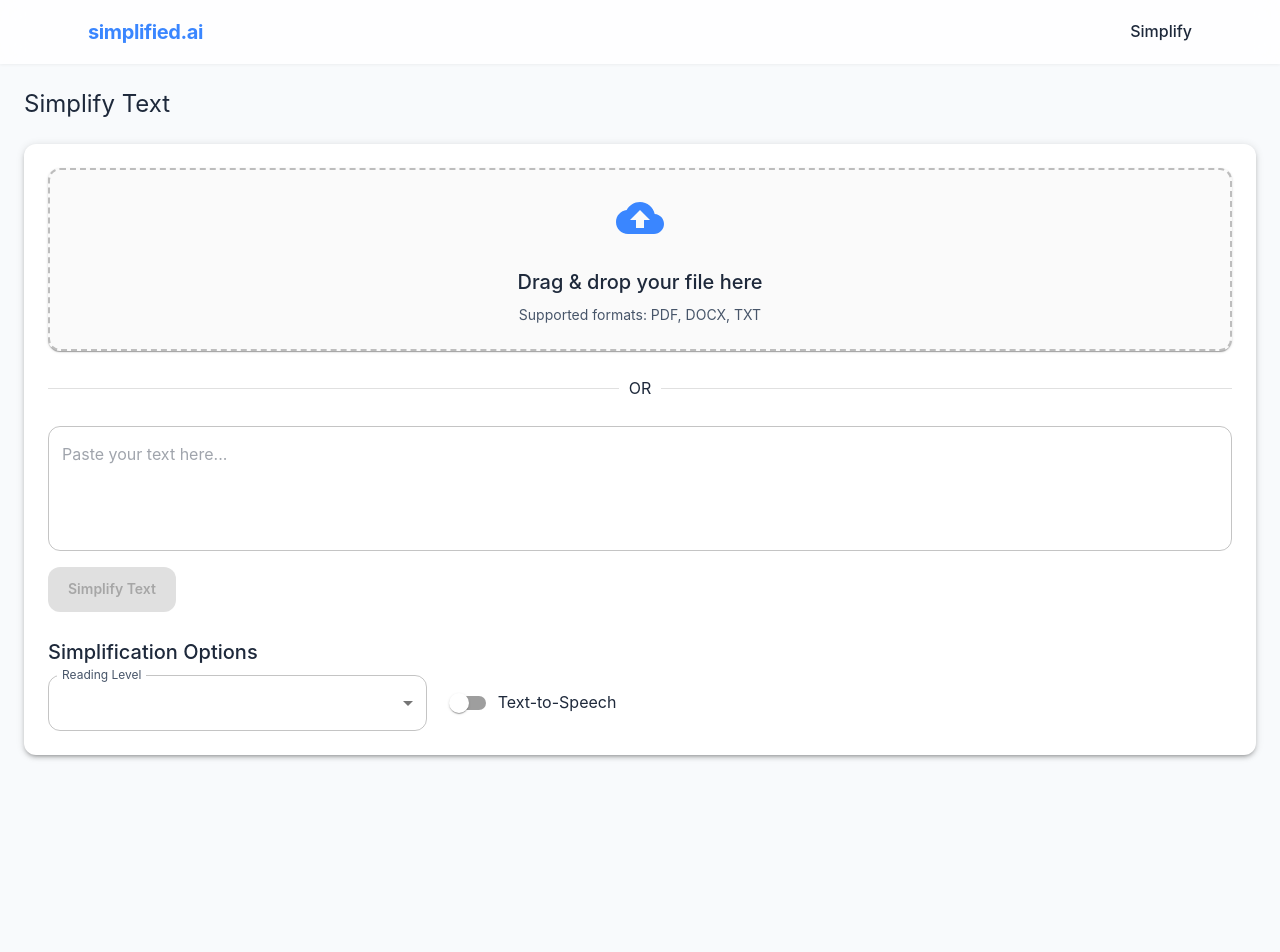
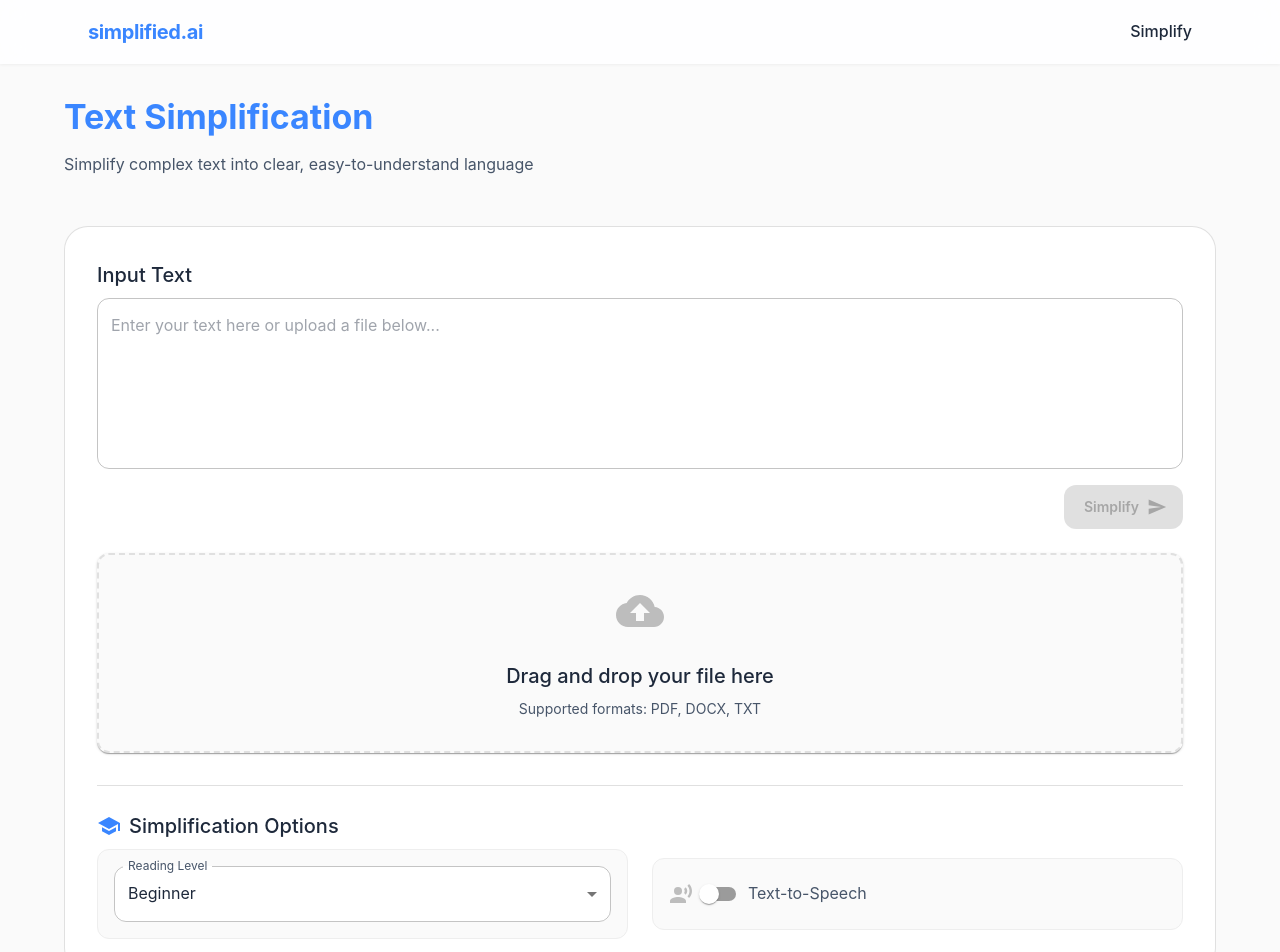
Before and after one commit to jackwang1216/Simplified.ai, a React (Create React App) app in the folder frontend/: page /simplify in a window 1280 px wide. Shown: the top 952 px of the page. Before the commit the page ends 800 px from the top, so only its background shows below. Built offline with nearby package versions, Linux system fonts and the light colour scheme.

Commit message:
ui ux changes

```diff
--- a/frontend/src/components/FileUpload.js
+++ b/frontend/src/components/FileUpload.js
@@ -5,29 +5,33 @@ import {
   Button,
   TextField,
   Typography,
-  Divider,
   Paper,
-  CircularProgress,
-  Alert,
+  useTheme,
+  IconButton,
+  Tooltip,
 } from '@mui/material';
 import { styled } from '@mui/material/styles';
 import CloudUploadIcon from '@mui/icons-material/CloudUpload';
+import DeleteIcon from '@mui/icons-material/Delete';
+import SendIcon from '@mui/icons-material/Send';
 
 const DropzoneArea = styled(Paper)(({ theme }) => ({
-  padding: theme.spacing(3),
+  padding: theme.spacing(4),
   textAlign: 'center',
   cursor: 'pointer',
   borderStyle: 'dashed',
   borderWidth: 2,
-  borderColor: theme.palette.grey[400],
+  borderColor: theme.palette.grey[300],
   backgroundColor: theme.palette.grey[50],
+  transition: 'all 0.3s ease',
   '&:hover': {
     borderColor: theme.palette.primary.main,
     backgroundColor: theme.palette.grey[100],
   },
 }));
 
-const FileUpload = ({ onFileUpload, onTextSubmit, isLoading, error }) => {
+const FileUpload = ({ onFileUpload, onTextSubmit, isLoading }) => {
+  const theme = useTheme();
   const [text, setText] = useState('');
 
   const onDrop = useCallback((acceptedFiles) => {
@@ -53,62 +57,67 @@ const FileUpload = ({ onFileUpload, onTextSubmit, isLoading, error }) => {
     }
   };
 
+  const handleClearText = () => {
+    setText('');
+  };
+
   return (
     <Box>
-      {error && (
-        <Alert severity="error" sx={{ mb: 2 }}>
-          {error}
-        </Alert>
-      )}
+      <Box sx={{ mb: 3 }}>
+        <TextField
+          fullWidth
+          multiline
+          rows={6}
+          placeholder="Enter your text here or upload a file below..."
+          value={text}
+          onChange={(e) => setText(e.target.value)}
+          disabled={isLoading}
+          variant="outlined"
+          sx={{
+            '& .MuiOutlinedInput-root': {
+              backgroundColor: '#fff',
+              '&:hover': {
+                '& > fieldset': {
+                  borderColor: theme.palette.primary.main,
+                },
+              },
+            },
+          }}
+        />
+        <Box sx={{ mt: 2, display: 'flex', justifyContent: 'flex-end', gap: 1 }}>
+          {text && (
+            <Tooltip title="Clear text">
+              <IconButton
+                onClick={handleClearText}
+                disabled={isLoading}
+                size="small"
+                sx={{ color: theme.palette.grey[500] }}
+              >
+                <DeleteIcon />
+              </IconButton>
+            </Tooltip>
+          )}
+          <Button
+            variant="contained"
+            onClick={handleTextSubmit}
+            disabled={!text.trim() || isLoading}
+            endIcon={<SendIcon />}
+          >
+            Simplify
+          </Button>
+        </Box>
+      </Box>
 
       <DropzoneArea {...getRootProps()}>
         <input {...getInputProps()} />
-        {isLoading ? (
-          <CircularProgress sx={{ mb: 2 }} />
-        ) : (
-          <CloudUploadIcon sx={{ fontSize: 48, color: 'primary.main', mb: 2 }} />
-        )}
+        <CloudUploadIcon sx={{ fontSize: 48, color: theme.palette.grey[400], mb: 2 }} />
         <Typography variant="h6" gutterBottom>
-          {isDragActive
-            ? 'Drop your file here'
-            : isLoading
-            ? 'Processing...'
-            : 'Drag & drop your file here'}
+          {isDragActive ? 'Drop your file here' : 'Drag and drop your file here'}
         </Typography>
-        <Typography variant="body2" color="textSecondary">
+        <Typography variant="body2" color="text.secondary">
           Supported formats: PDF, DOCX, TXT
         </Typography>
       </DropzoneArea>
-
-      <Divider sx={{ my: 3 }}>OR</Divider>
-
-      <Box sx={{ mt: 3 }}>
-        <TextField
-          fullWidth
-          multiline
-          rows={4}
-          variant="outlined"
-          placeholder="Paste your text here..."
-          value={text}
-          onChange={(e) => setText(e.target.value)}
-          disabled={isLoading}
-        />
-        <Button
-          variant="contained"
-          onClick={handleTextSubmit}
-          sx={{ mt: 2 }}
-          disabled={!text.trim() || isLoading}
-        >
-          {isLoading ? (
-            <>
-              <CircularProgress size={20} sx={{ mr: 1 }} />
-              Processing...
-            </>
-          ) : (
-            'Simplify Text'
-          )}
-        </Button>
-      </Box>
     </Box>
   );
 };
--- a/frontend/src/components/SimplificationOptions.js
+++ b/frontend/src/components/SimplificationOptions.js
@@ -9,7 +9,11 @@ import {
   FormControlLabel,
   Typography,
   Grid,
+  Paper,
+  useTheme,
 } from "@mui/material";
+import RecordVoiceOverIcon from '@mui/icons-material/RecordVoiceOver';
+import SchoolIcon from '@mui/icons-material/School';
 
 const SimplificationOptions = ({
   readingLevel,
@@ -17,29 +21,59 @@ const SimplificationOptions = ({
   isTextToSpeechEnabled,
   onTextToSpeechToggle,
 }) => {
+  const theme = useTheme();
+
   return (
     <Box>
-      <Typography variant="h6" gutterBottom>
+      <Typography variant="h6" gutterBottom sx={{ display: 'flex', alignItems: 'center', gap: 1 }}>
+        <SchoolIcon sx={{ color: theme.palette.primary.main }} />
         Simplification Options
       </Typography>
 
       <Grid container spacing={3} alignItems="center">
-        <Grid item xs={12} md={4}>
+        <Grid item xs={12} md={6}>
+          <Paper
+            elevation={0}
+            sx={{
+              p: 2,
+              borderRadius: 1,
+              border: `1px solid ${theme.palette.grey[200]}`,
+              backgroundColor: theme.palette.grey[50],
+            }}
+          >
             <FormControl fullWidth>
               <InputLabel>Reading Level</InputLabel>
               <Select
                 value={readingLevel}
                 label="Reading Level"
                 onChange={(e) => onReadingLevelChange(e.target.value)}
+                sx={{
+                  backgroundColor: '#fff',
+                }}
               >
-              <MenuItem value="5">5th Grade</MenuItem>
-              <MenuItem value="8">8th Grade</MenuItem>
-              <MenuItem value="12">12th Grade</MenuItem>
+                <MenuItem value="beginner">Beginner</MenuItem>
+                <MenuItem value="intermediate">Intermediate</MenuItem>
+                <MenuItem value="expert">Expert</MenuItem>
               </Select>
             </FormControl>
+          </Paper>
         </Grid>
 
-        <Grid item xs={12} md={4}>
+        <Grid item xs={12} md={6}>
+          <Paper
+            elevation={0}
+            sx={{
+              p: 2,
+              borderRadius: 1,
+              border: `1px solid ${theme.palette.grey[200]}`,
+              backgroundColor: theme.palette.grey[50],
+              display: 'flex',
+              alignItems: 'center',
+              justifyContent: 'space-between',
+            }}
+          >
+            <Box sx={{ display: 'flex', alignItems: 'center', gap: 1 }}>
+              <RecordVoiceOverIcon sx={{ color: isTextToSpeechEnabled ? theme.palette.primary.main : theme.palette.grey[400] }} />
               <FormControlLabel
                 control={
                   <Switch
@@ -48,8 +82,14 @@ const SimplificationOptions = ({
                     color="primary"
                   />
                 }
-            label="Text-to-Speech"
+                label={
+                  <Typography variant="body1" color={isTextToSpeechEnabled ? 'primary' : 'text.secondary'}>
+                    Text-to-Speech
+                  </Typography>
+                }
               />
+            </Box>
+          </Paper>
         </Grid>
       </Grid>
     </Box>
--- a/frontend/src/pages/SimplificationPage.js
+++ b/frontend/src/pages/SimplificationPage.js
@@ -1,6 +1,17 @@
 import React, { useState, useEffect } from "react";
 import axios from "axios";
-import { Box, Grid, Paper, Typography, Container } from "@mui/material";
+import {
+  Box,
+  Grid,
+  Paper,
+  Typography,
+  Container,
+  Divider,
+  useTheme,
+  LinearProgress,
+  Alert,
+  Fade
+} from "@mui/material";
 import FileUpload from "../components/FileUpload";
 import SimplificationOptions from "../components/SimplificationOptions";
 import ResultsDisplay from "../components/ResultsDisplay";
@@ -10,6 +21,7 @@ import ExportOptions from "../components/ExportOptions";
 const API_URL = "http://localhost:8000";
 
 const SimplificationPage = () => {
+  const theme = useTheme();
   const [originalText, setOriginalText] = useState("");
   const [simplifiedText, setSimplifiedText] = useState("");
   const [audioUrl, setAudioUrl] = useState(null);
@@ -108,42 +120,46 @@ const SimplificationPage = () => {
   return (
     <Box
       sx={{
-        display: "flex",
-        width: "100%",
-        position: "relative",
-        overflow: "hidden",
-        maxWidth: "100vw",
+        minHeight: '100vh',
+        backgroundColor: theme.palette.grey[50],
+        pt: 4,
+        pb: 8
       }}
     >
-      <Box
-        sx={{
-          flexGrow: 1,
-          width: "100%",
-          px: { xs: 2, md: 3 },
-          py: 3,
-          maxWidth: "100%",
-          transition: (theme) =>
-            theme.transitions.create(["margin", "max-width"], {
-              easing: theme.transitions.easing.sharp,
-              duration: theme.transitions.duration.enteringScreen,
-            }),
-        }}
-      >
-        <Box sx={{ display: "flex", alignItems: "center", mb: 3, gap: 2 }}>
-          <Typography variant="h5" component="h1" sx={{ flexGrow: 1 }}>
-            Simplify Text
+      <Container maxWidth="lg">
+        <Box sx={{ mb: 6 }}>
+          <Typography variant="h4" component="h1" gutterBottom sx={{ fontWeight: 'bold', color: theme.palette.primary.main }}>
+            Text Simplification
+          </Typography>
+          <Typography variant="subtitle1" color="text.secondary">
+            Simplify complex text into clear, easy-to-understand language
           </Typography>
         </Box>
-        <Grid container spacing={3}>
+
+        <Grid container spacing={4}>
+          {/* Input Section */}
           <Grid item xs={12}>
-            <Paper elevation={3} sx={{ p: 3 }}>
+            <Paper
+              elevation={0}
+              sx={{
+                p: 4,
+                borderRadius: 2,
+                border: `1px solid ${theme.palette.divider}`,
+                backgroundColor: '#fff'
+              }}
+            >
+              <Typography variant="h6" gutterBottom sx={{ fontWeight: 'medium' }}>
+                Input Text
+              </Typography>
               <FileUpload
                 onFileUpload={handleFileUpload}
                 onTextSubmit={handleTextSubmit}
                 isLoading={isLoading}
                 error={error}
               />
-              <Box sx={{ mt: 3 }}>
+
+              <Box sx={{ mt: 4 }}>
+                <Divider sx={{ mb: 3 }} />
                 <SimplificationOptions
                   readingLevel={readingLevel}
                   onReadingLevelChange={setReadingLevel}
@@ -154,9 +170,41 @@ const SimplificationPage = () => {
             </Paper>
           </Grid>
 
+          {/* Loading Indicator */}
+          {isLoading && (
+            <Grid item xs={12}>
+              <Fade in={isLoading} timeout={1000}>
+                <Box sx={{ width: '100%' }}>
+                  <LinearProgress />
+                  <Typography variant="body2" color="text.secondary" sx={{ mt: 1, textAlign: 'center' }}>
+                    Processing your text...
+                  </Typography>
+                </Box>
+              </Fade>
+            </Grid>
+          )}
+
+          {/* Error Message */}
+          {error && (
+            <Grid item xs={12}>
+              <Alert severity="error" onClose={() => setError(null)}>
+                {error}
+              </Alert>
+            </Grid>
+          )}
+
+          {/* Results Section */}
           {(originalText || simplifiedText) && (
             <Grid item xs={12}>
-              <Paper elevation={3} sx={{ p: 3 }}>
+              <Paper
+                elevation={0}
+                sx={{
+                  p: 4,
+                  borderRadius: 2,
+                  border: `1px solid ${theme.palette.divider}`,
+                  backgroundColor: '#fff'
+                }}
+              >
                 <ResultsDisplay
                   originalText={originalText}
                   simplifiedText={simplifiedText}
@@ -175,9 +223,18 @@ const SimplificationPage = () => {
             </Grid>
           )}
 
+          {/* Export Options */}
           {simplifiedText && (
             <Grid item xs={12}>
-              <Paper elevation={3} sx={{ p: 3 }}>
+              <Paper
+                elevation={0}
+                sx={{
+                  p: 4,
+                  borderRadius: 2,
+                  border: `1px solid ${theme.palette.divider}`,
+                  backgroundColor: '#fff'
+                }}
+              >
                 <ExportOptions
                   simplifiedText={simplifiedText}
                   originalText={originalText}
@@ -186,7 +243,7 @@ const SimplificationPage = () => {
             </Grid>
           )}
         </Grid>
-      </Box>
+      </Container>
     </Box>
   );
 };
```
Lines whose indentation alone changed are shown as unchanged.
